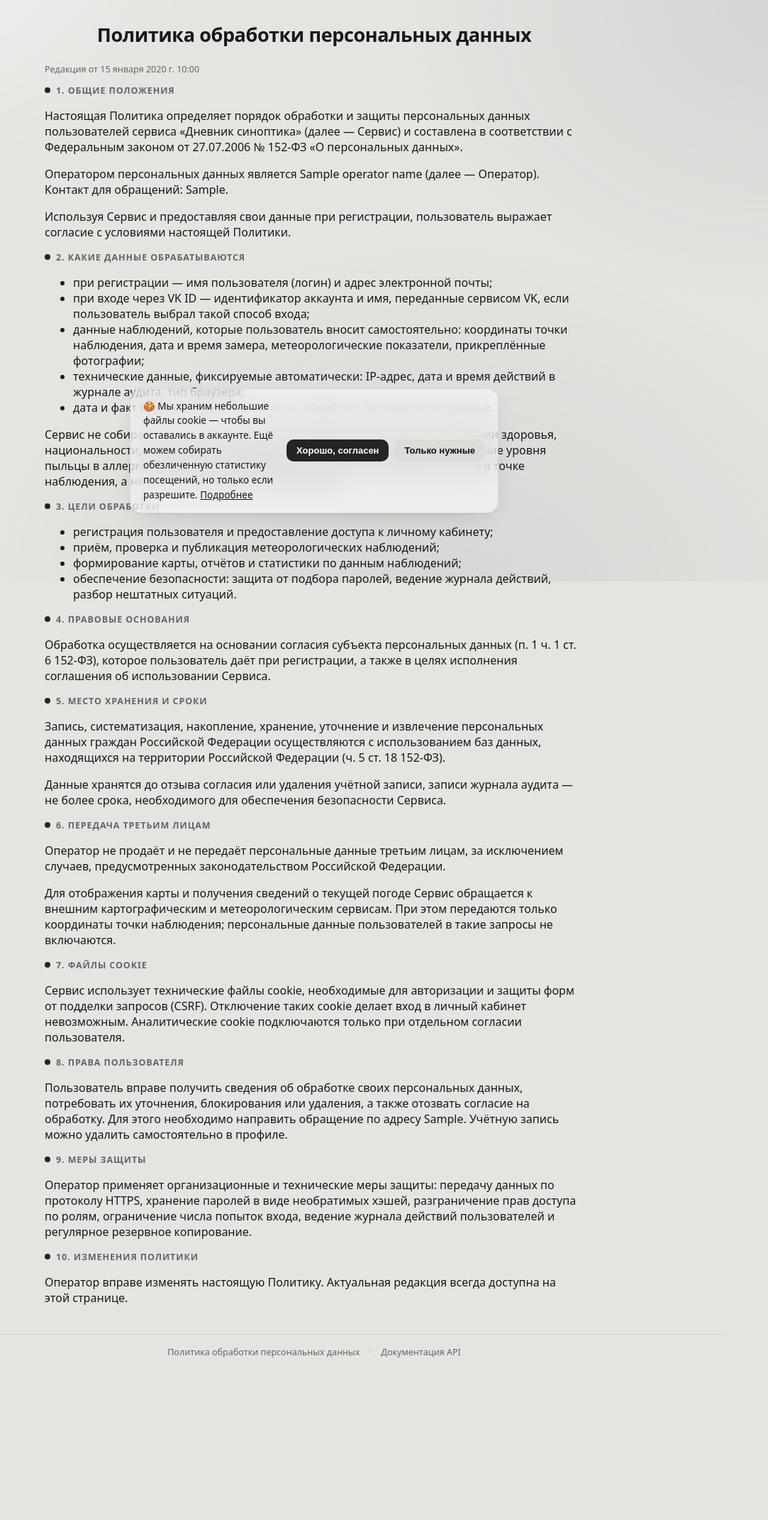
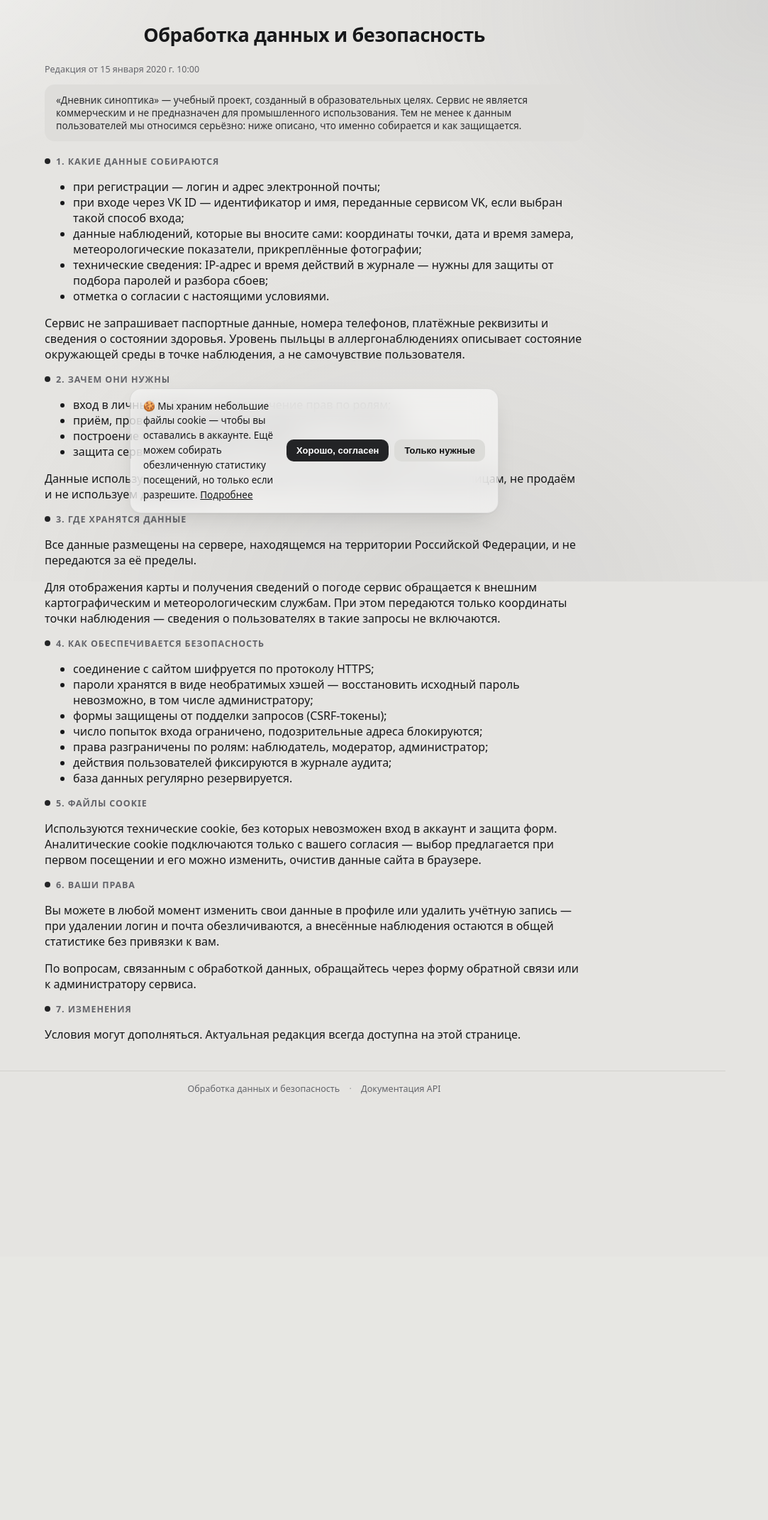
Before and after one commit to w1nteerr/meteodiary, a Django app: template templates/core/privacy.html in a window 1280 px wide. Shown: the part 61-2202 px from the top of the page at 71% size, without its empty margins (197-1280 px from the left). After the commit the page ends 1602 px from the top, so only its background shows below. Run offline with Django 4.2, Linux system fonts and the light colour scheme; the template is opened without the code that fills it: most values are stand-ins (such as "Sample title", 1, 10 or a date in 2020); parts of the project's set-up code (start-up, migrations or seed data) failed here and were passed over.

Commit message:
privacy plus menu

```diff
--- a/accounts/forms.py
+++ b/accounts/forms.py
@@ -30,9 +30,8 @@ class RegisterForm(MathCaptchaMixin, UserCreationForm):
     email = forms.EmailField(label="E-mail", required=True)
     # ссылка на политику обязательна: согласие должно быть информированным
     consent = forms.BooleanField(required=True, label=mark_safe(
-        'Даю согласие на обработку персональных данных в соответствии с '
-        '<a href="/privacy/" target="_blank" rel="noopener">Политикой обработки '
-        'персональных данных</a>'))
+        'Согласен с условиями '
+        '<a href="/privacy/" target="_blank" rel="noopener">обработки данных</a>'))
 
     class Meta:
         model = User
--- a/templates/base.html
+++ b/templates/base.html
@@ -530,14 +530,28 @@ header .brand-short{display:none}
   /* выдвижная панель меню справа */
   header .nav{position:fixed;top:0;right:0;z-index:1220;
     width:min(80vw,300px);height:100dvh;max-height:100dvh;
-    display:flex;flex-direction:column;align-items:stretch;gap:2px;
-    padding:72px 14px calc(18px + env(safe-area-inset-bottom)) 14px;
-    background:var(--bg);border-left:1px solid var(--line);
-    box-shadow:-16px 0 40px -20px rgba(10,12,14,.5);
+    display:flex;flex-direction:column;align-items:stretch;gap:3px;
+    padding:70px 12px calc(18px + env(safe-area-inset-bottom)) 12px;
+    /* мягкий градиент вместо плоской заливки: панель заметно отделяется
+       от страницы, но не спорит с общим оформлением */
+    background:color-mix(in srgb, var(--soft) 85%, var(--bg));
+    border-left:1px solid var(--line);
+    box-shadow:-20px 0 50px -18px rgba(10,12,14,.55);
     overflow-y:auto;-webkit-overflow-scrolling:touch;
     transform:translateX(100%);transition:transform .3s cubic-bezier(.4,0,.2,1);
     visibility:hidden}
   body.nav-open header .nav{transform:translateX(0);visibility:visible}
+  /* у пунктов своя лёгкая подложка — читаются как отдельные кнопки */
+  header .nav a:not(.cta):not(#theme-toggle){
+    background:var(--bg);border:1px solid var(--line)}
+  header .nav a:not(.cta):active{background:var(--soft);border-color:var(--line)}
+  html[data-theme="dark"] header .nav{
+    background:#191c20;
+    border-left-color:#2f343b;
+    box-shadow:-20px 0 50px -18px rgba(0,0,0,.7)}
+  html[data-theme="dark"] header .nav a:not(.cta):not(#theme-toggle){
+    background:rgba(255,255,255,.05);border-color:rgba(255,255,255,.09)}
+  html[data-theme="dark"] header .nav a:not(.cta):active{background:rgba(255,255,255,.09)}
 
   header .nav a{padding:12px 13px;border-radius:11px;min-height:46px;font-size:14.5px;
     display:flex;align-items:center;width:100%;color:var(--tx)}
@@ -817,7 +831,7 @@ body.has-cookie-note{padding-bottom:var(--cookie-h,150px)}
 })();
 </script>
 <footer class="site-footer">
-  <a href="{% url 'privacy' %}">Политика обработки персональных данных</a>
+  <a href="{% url 'privacy' %}">Обработка данных и безопасность</a>
   <span class="footer-sep">·</span>
   <a href="{% url 'api_docs' %}">Документация API</a>
 </footer>
--- a/templates/core/privacy.html
+++ b/templates/core/privacy.html
@@ -1,87 +1,77 @@
-{% extends "base.html" %}{% block title %}Политика обработки персональных данных{% endblock %}
+{% extends "base.html" %}{% block title %}Обработка данных и безопасность{% endblock %}
 {% block content %}
 <div class="card form-card" style="max-width:760px">
-  <h2>Политика обработки персональных данных</h2>
+  <h2>Обработка данных и безопасность</h2>
   <p class="muted" style="font-size:12.5px">Редакция от {{ updated_at }}</p>
 
-  <h3>1. Общие положения</h3>
-  <p>Настоящая Политика определяет порядок обработки и защиты персональных данных
-  пользователей сервиса «Дневник синоптика» (далее — Сервис) и составлена в
-  соответствии с Федеральным законом от 27.07.2006 № 152-ФЗ «О персональных
-  данных».</p>
-  <p>Оператором персональных данных является {{ operator_name }}
-  (далее — Оператор). Контакт для обращений: {{ operator_contact }}.</p>
-  <p>Используя Сервис и предоставляя свои данные при регистрации, пользователь
-  выражает согласие с условиями настоящей Политики.</p>
+  <div class="alert info" style="margin-bottom:20px">
+    «Дневник синоптика» — учебный проект, созданный в образовательных целях.
+    Сервис не является коммерческим и не предназначен для промышленного
+    использования. Тем не менее к данным пользователей мы относимся серьёзно:
+    ниже описано, что именно собирается и как защищается.
+  </div>
 
-  <h3>2. Какие данные обрабатываются</h3>
+  <h3>1. Какие данные собираются</h3>
   <ul>
-    <li>при регистрации — имя пользователя (логин) и адрес электронной почты;</li>
-    <li>при входе через VK ID — идентификатор аккаунта и имя, переданные сервисом
-    VK, если пользователь выбрал такой способ входа;</li>
-    <li>данные наблюдений, которые пользователь вносит самостоятельно: координаты
-    точки наблюдения, дата и время замера, метеорологические показатели,
-    прикреплённые фотографии;</li>
-    <li>технические данные, фиксируемые автоматически: IP-адрес, дата и время
-    действий в журнале аудита, тип браузера;</li>
-    <li>дата и факт предоставления согласия на обработку персональных данных.</li>
+    <li>при регистрации — логин и адрес электронной почты;</li>
+    <li>при входе через VK ID — идентификатор и имя, переданные сервисом VK,
+    если выбран такой способ входа;</li>
+    <li>данные наблюдений, которые вы вносите сами: координаты точки, дата и
+    время замера, метеорологические показатели, прикреплённые фотографии;</li>
+    <li>технические сведения: IP-адрес и время действий в журнале — нужны для
+    защиты от подбора паролей и разбора сбоев;</li>
+    <li>отметка о согласии с настоящими условиями.</li>
   </ul>
-  <p>Сервис не собирает специальные категории персональных данных (о состоянии
-  здоровья, национальности, религиозных убеждениях) и биометрические данные.
-  Указание уровня пыльцы в аллергонаблюдениях характеризует состояние окружающей
-  среды в точке наблюдения, а не состояние здоровья пользователя.</p>
+  <p>Сервис не запрашивает паспортные данные, номера телефонов, платёжные
+  реквизиты и сведения о состоянии здоровья. Уровень пыльцы в
+  аллергонаблюдениях описывает состояние окружающей среды в точке наблюдения,
+  а не самочувствие пользователя.</p>
 
-  <h3>3. Цели обработки</h3>
+  <h3>2. Зачем они нужны</h3>
   <ul>
-    <li>регистрация пользователя и предоставление доступа к личному кабинету;</li>
-    <li>приём, проверка и публикация метеорологических наблюдений;</li>
-    <li>формирование карты, отчётов и статистики по данным наблюдений;</li>
-    <li>обеспечение безопасности: защита от подбора паролей, ведение журнала
-    действий, разбор нештатных ситуаций.</li>
+    <li>вход в личный кабинет и разграничение прав по ролям;</li>
+    <li>приём, проверка модератором и публикация наблюдений;</li>
+    <li>построение карты, графиков и отчётов;</li>
+    <li>защита сервиса: ограничение попыток входа, журнал действий.</li>
+  </ul>
+  <p>Данные используются только внутри сервиса. Мы не передаём их третьим
+  лицам, не продаём и не используем для рекламы.</p>
+
+  <h3>3. Где хранятся данные</h3>
+  <p>Все данные размещены на сервере, находящемся на территории Российской
+  Федерации, и не передаются за её пределы.</p>
+  <p>Для отображения карты и получения сведений о погоде сервис обращается к
+  внешним картографическим и метеорологическим службам. При этом передаются
+  только координаты точки наблюдения — сведения о пользователях в такие
+  запросы не включаются.</p>
+
+  <h3>4. Как обеспечивается безопасность</h3>
+  <ul>
+    <li>соединение с сайтом шифруется по протоколу HTTPS;</li>
+    <li>пароли хранятся в виде необратимых хэшей — восстановить исходный
+    пароль невозможно, в том числе администратору;</li>
+    <li>формы защищены от подделки запросов (CSRF-токены);</li>
+    <li>число попыток входа ограничено, подозрительные адреса блокируются;</li>
+    <li>права разграничены по ролям: наблюдатель, модератор, администратор;</li>
+    <li>действия пользователей фиксируются в журнале аудита;</li>
+    <li>база данных регулярно резервируется.</li>
   </ul>
 
-  <h3>4. Правовые основания</h3>
-  <p>Обработка осуществляется на основании согласия субъекта персональных данных
-  (п. 1 ч. 1 ст. 6 152-ФЗ), которое пользователь даёт при регистрации, а также в
-  целях исполнения соглашения об использовании Сервиса.</p>
+  <h3>5. Файлы cookie</h3>
+  <p>Используются технические cookie, без которых невозможен вход в аккаунт и
+  защита форм. Аналитические cookie подключаются только с вашего согласия —
+  выбор предлагается при первом посещении и его можно изменить, очистив данные
+  сайта в браузере.</p>
 
-  <h3>5. Место хранения и сроки</h3>
-  <p>Запись, систематизация, накопление, хранение, уточнение и извлечение
-  персональных данных граждан Российской Федерации осуществляются с
-  использованием баз данных, находящихся на территории Российской Федерации
-  (ч. 5 ст. 18 152-ФЗ).</p>
-  <p>Данные хранятся до отзыва согласия или удаления учётной записи, записи
-  журнала аудита — не более срока, необходимого для обеспечения безопасности
-  Сервиса.</p>
+  <h3>6. Ваши права</h3>
+  <p>Вы можете в любой момент изменить свои данные в профиле или удалить
+  учётную запись — при удалении логин и почта обезличиваются, а внесённые
+  наблюдения остаются в общей статистике без привязки к вам.</p>
+  <p>По вопросам, связанным с обработкой данных, обращайтесь через форму
+  обратной связи или к администратору сервиса.</p>
 
-  <h3>6. Передача третьим лицам</h3>
-  <p>Оператор не продаёт и не передаёт персональные данные третьим лицам, за
-  исключением случаев, предусмотренных законодательством Российской Федерации.</p>
-  <p>Для отображения карты и получения сведений о текущей погоде Сервис
-  обращается к внешним картографическим и метеорологическим сервисам. При этом
-  передаются только координаты точки наблюдения; персональные данные
-  пользователей в такие запросы не включаются.</p>
-
-  <h3>7. Файлы cookie</h3>
-  <p>Сервис использует технические файлы cookie, необходимые для авторизации и
-  защиты форм от подделки запросов (CSRF). Отключение таких cookie делает вход в
-  личный кабинет невозможным. Аналитические cookie подключаются только при
-  отдельном согласии пользователя.</p>
-
-  <h3>8. Права пользователя</h3>
-  <p>Пользователь вправе получить сведения об обработке своих персональных
-  данных, потребовать их уточнения, блокирования или удаления, а также отозвать
-  согласие на обработку. Для этого необходимо направить обращение по адресу
-  {{ operator_contact }}. Учётную запись можно удалить самостоятельно в профиле.</p>
-
-  <h3>9. Меры защиты</h3>
-  <p>Оператор применяет организационные и технические меры защиты: передачу
-  данных по протоколу HTTPS, хранение паролей в виде необратимых хэшей,
-  разграничение прав доступа по ролям, ограничение числа попыток входа, ведение
-  журнала действий пользователей и регулярное резервное копирование.</p>
-
-  <h3>10. Изменения Политики</h3>
-  <p>Оператор вправе изменять настоящую Политику. Актуальная редакция всегда
-  доступна на этой странице.</p>
+  <h3>7. Изменения</h3>
+  <p>Условия могут дополняться. Актуальная редакция всегда доступна на этой
+  странице.</p>
 </div>
 {% endblock %}
```
Also changed, not shown: config/settings.py (+4 -5 lines), core/views.py (+3 -5 lines), observations/management/commands/import_weather.py (added, +182 -0 lines), templates/observations/map.html (+11 -7 lines), observations/management/__init__.py (added), observations/management/commands/__init__.py (added).
